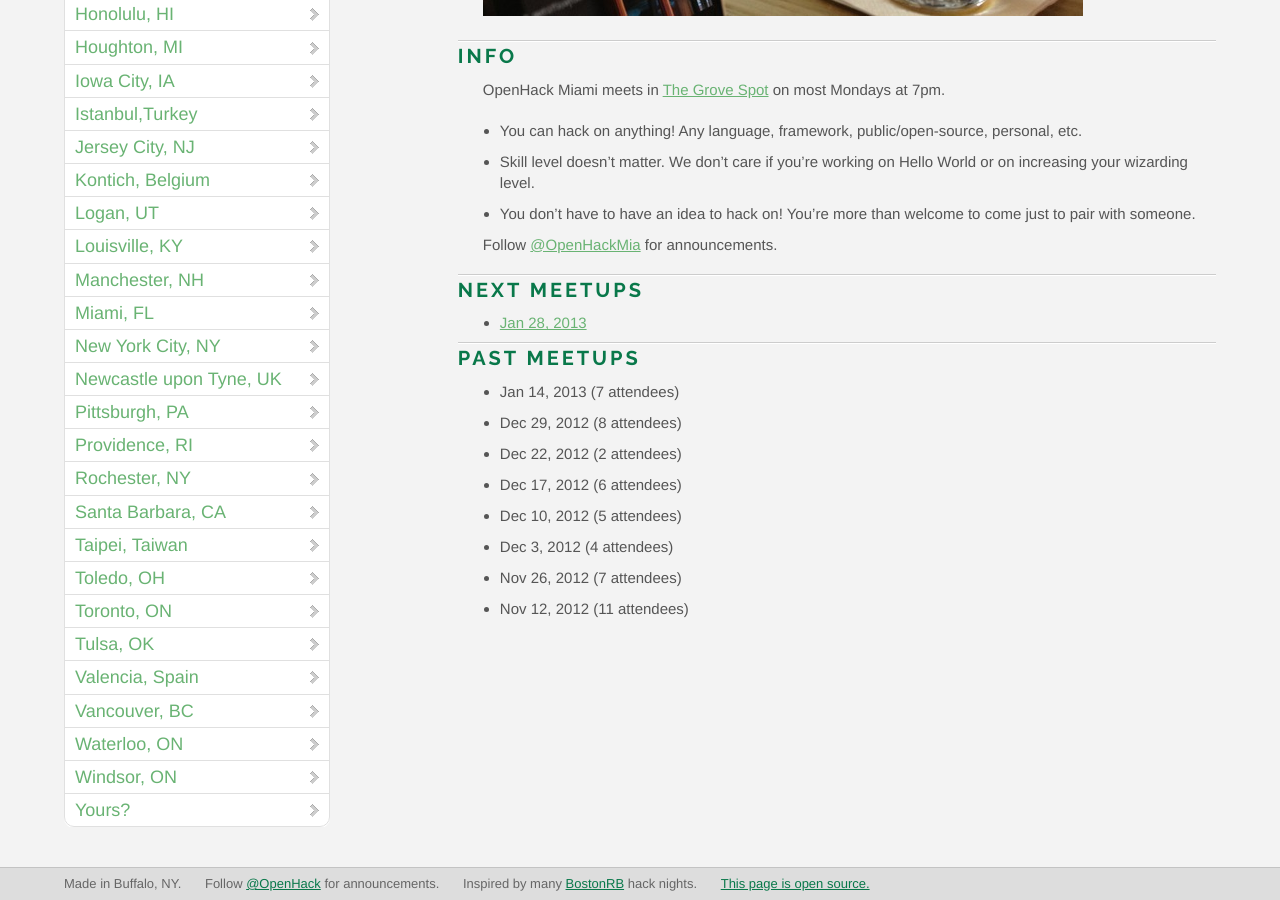
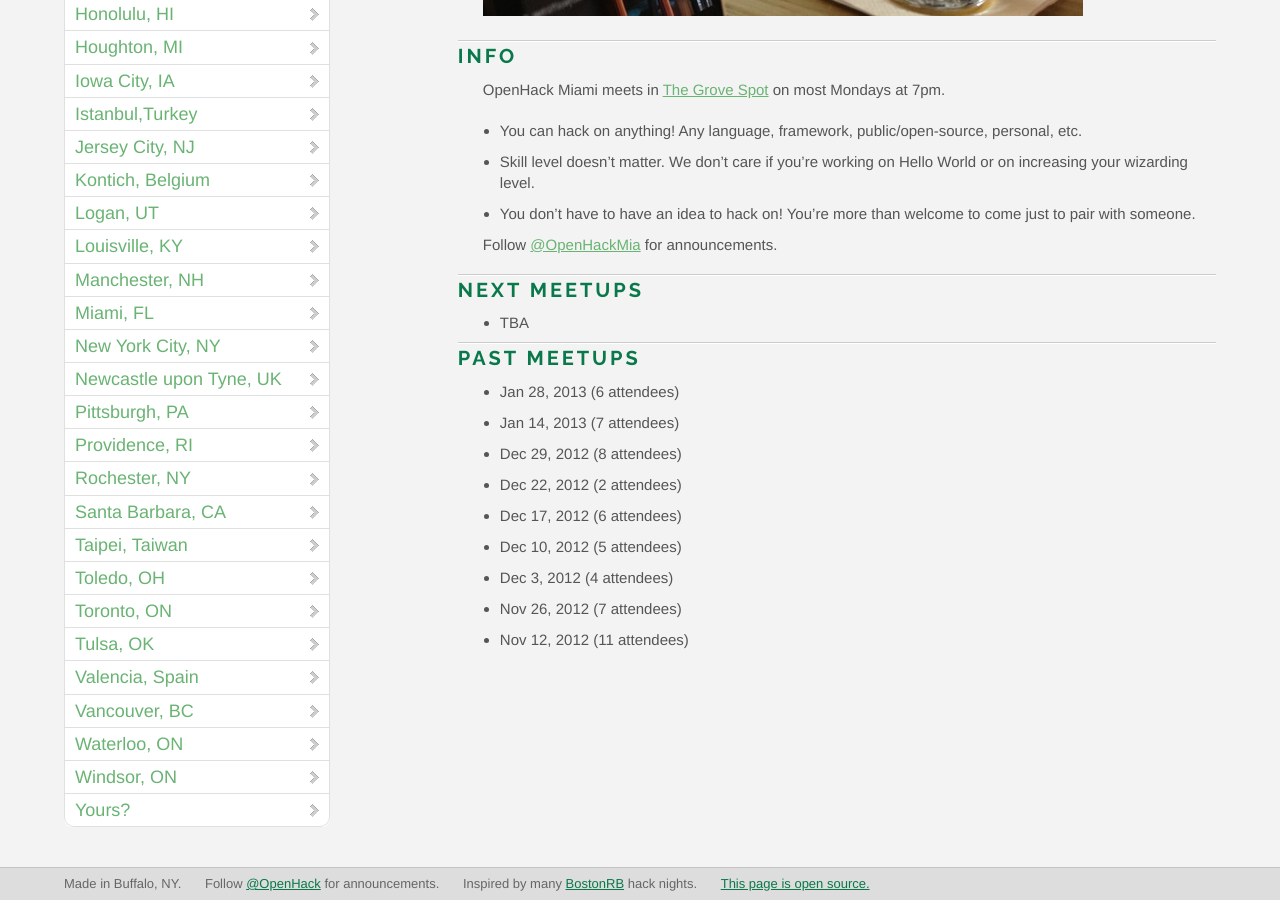
Before and after one commit to OpenHack/openhack.github.com, a Jekyll site: the page built from miami/index.markdown, in a window 1280 px wide and 900 px high, scrolled down 649 px. Built offline with Jekyll 4.4.1, drawn with Linux system fonts in a browser that asks for light colours; nearby versions of some CDN libraries; Markdown is read by kramdown in place of the engine named in the settings; comment, search, counter and statistics services are not loaded.

Commit message:
miami update

```diff
--- a/miami/index.markdown
+++ b/miami/index.markdown
@@ -19,10 +19,11 @@ Follow [@OpenHackMia](http://twitter.com/openhackmia) for announcements.
 
 ### Next meetups
 
-* [Jan 28, 2013](http://www.meetup.com/miamirb/events/98921402/)
+* TBA
 
 ### Past meetups
 
+* Jan 28, 2013 (6 attendees)
 * Jan 14, 2013 (7 attendees)
 * Dec 29, 2012 (8 attendees)
 * Dec 22, 2012 (2 attendees)
```
